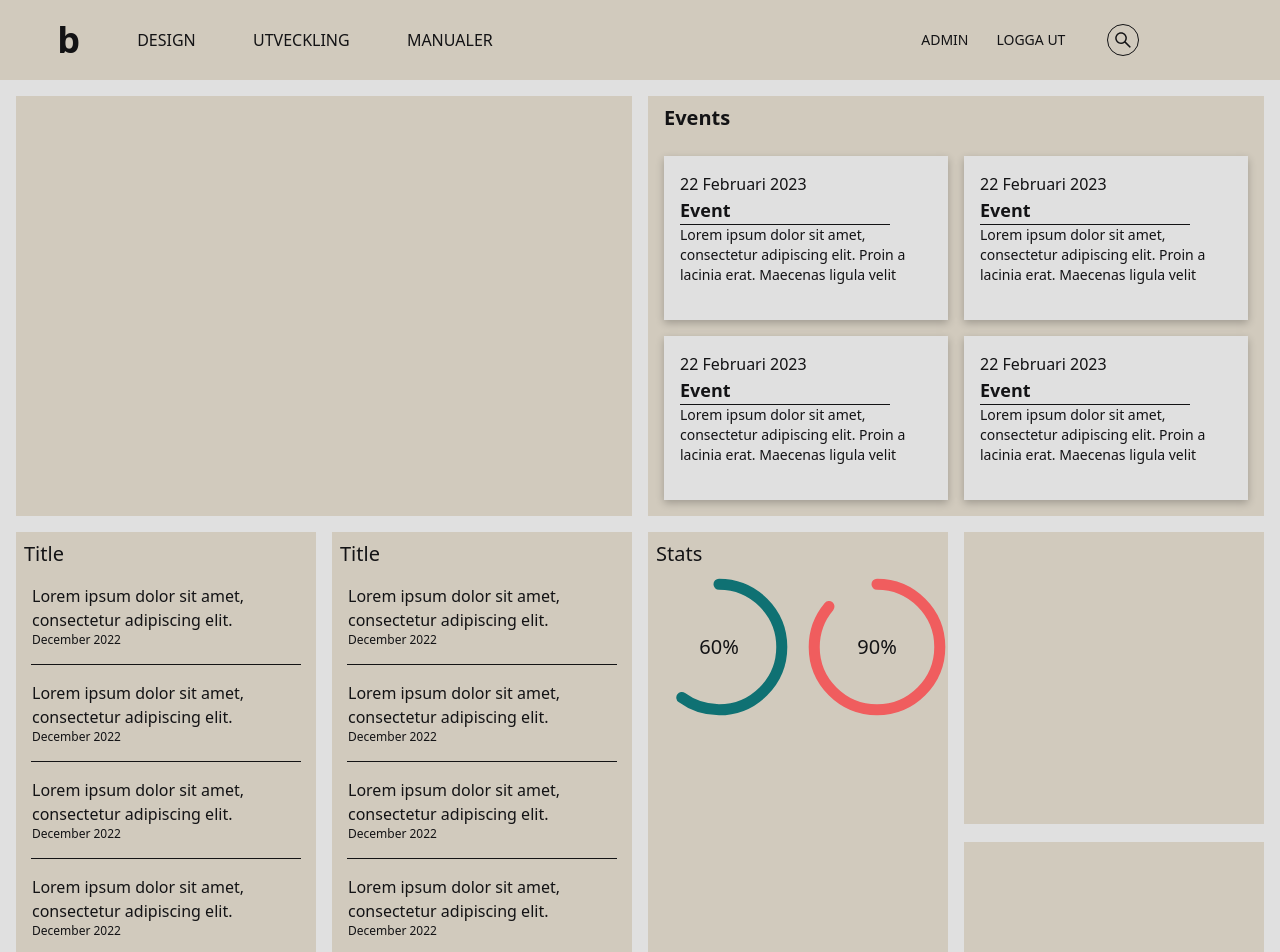
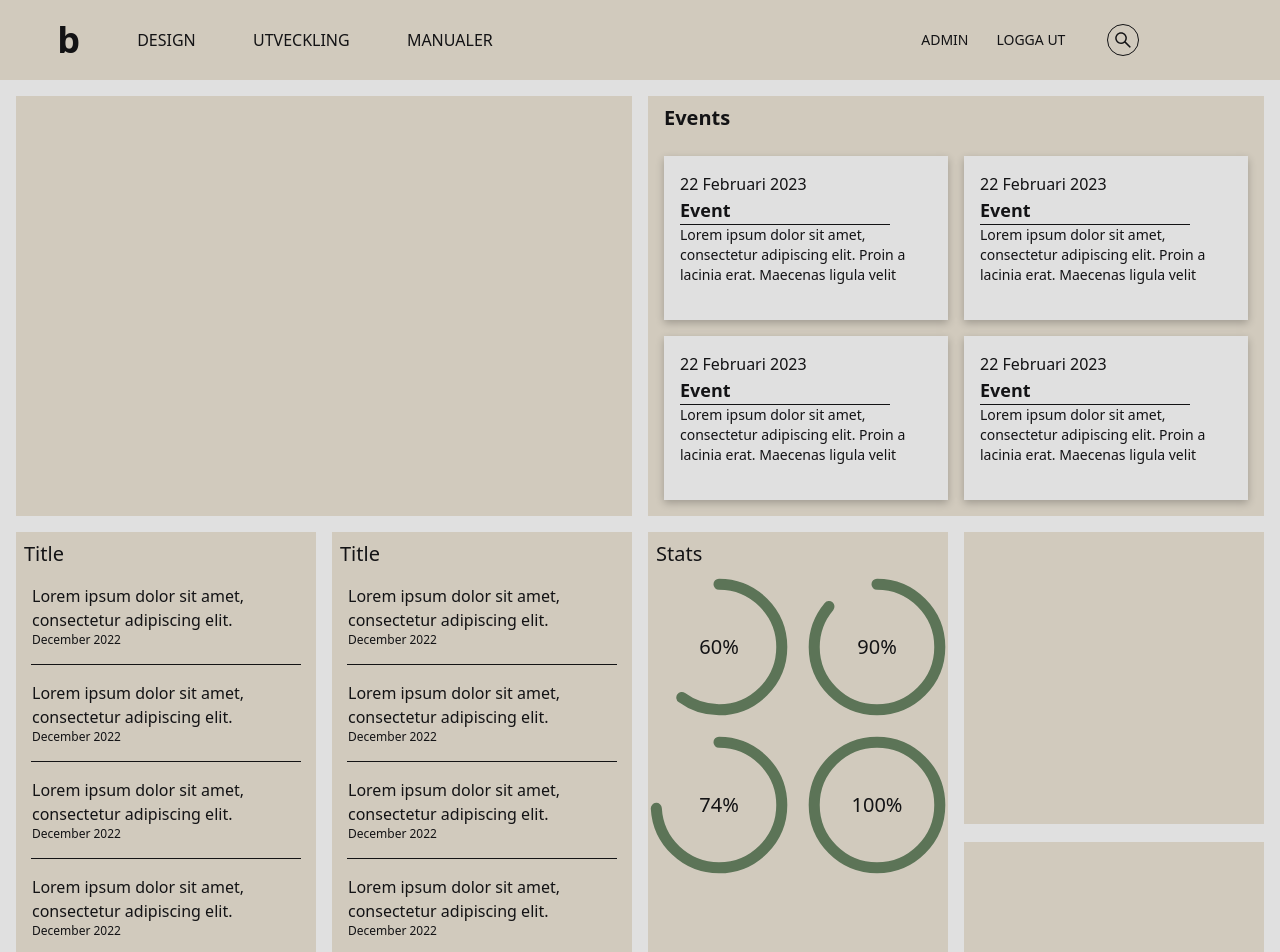
Before and after one commit to bekantskap/brainforest-skynet, a Next.js app: page /dashboard in a window 1280 px wide. Shown: the top 952 px of the page. Built offline with nearby package versions, Linux system fonts and the light colour scheme.

Commit message:
added persistent layout

```diff
--- a/components/CardArticle.tsx
+++ b/components/CardArticle.tsx
@@ -1,5 +1,5 @@
 import Link from "next/link";
-import React from "react";
+import React, { ReactElement } from "react";
 
 const CardArticle = () => {
   return (
--- a/components/SideNavbar.tsx
+++ b/components/SideNavbar.tsx
@@ -8,9 +8,12 @@ import SubNav from "./SubNav";
 import { FaCode, FaBook, FaBrush } from "react-icons/fa";
 
 const SideNavbar = () => {
-  const context = useContext(SiteContext) as any;
+  const context = useContext(SiteContext);
+
+  const [activeLink, setActiveLink] = useState(false);
 
   const handleSubNav = (content: string) => {
+    setActiveLink(!activeLink);
     if (context.subNav.navdir === content || content === "close") {
       const newObj = {
         subnav: false,
@@ -28,15 +31,16 @@ const SideNavbar = () => {
 
   return (
     <>
-      <nav className="w-[80px] h-screen bg-primarycolor">
-        <section className="h-4/6 hidden relative lg:flex flex-col justify-evenly items-center">
+      <nav className="h-[80px] w-screen md:w-[80px] md:h-screen bg-primarycolor">
+        <section className="h-3/6 hidden relative lg:flex flex-col justify-evenly items-center">
           <Link onClick={() => handleSubNav("close")} href="/dashboard">
             <h2 className="text-4xl font-bold">b</h2>
           </Link>
-          <div>
+          <div className="h-3/6 flex flex-col justify-around">
+            <div className={` ${activeLink ? "bg-white" : ""}`}>
               <FaBrush
                 onClick={() => handleSubNav("design")}
-              className="header-link"
+                className={`header-link ${activeLink ? "bg-white" : ""}`}
               />
             </div>
             <div>
@@ -51,26 +55,27 @@ const SideNavbar = () => {
                 className="header-link"
               />
             </div>
+          </div>
         </section>
         <SubNav />
-        {/* <section className="hidden lg:w-[400px]  lg:flex items-center justify-evenly"> */}
-        {/* <div className="flex w-3/6 justify-evenly">
+        {/* <section className="hidden lg:w-[400px]  lg:flex items-center justify-evenly">
+          <div className="flex w-3/6 justify-evenly">
             <Link href="/">
               <h3 className="text-sm">ADMIN</h3>
             </Link>
             <Link href="/">
               <h3 className="text-sm">LOGGA UT</h3>
             </Link>
-          </div> */}
-        {/* <form className="flex relative items-center w-40">
+          </div>
+          <form className="flex relative items-center w-40">
             <AiOutlineSearch className="text-xl absolute ml-[6px]" />
 
             <input
               type="text"
               className="cursor-pointer z-10 h-8 w-8 relative rounded-full border bg-transparent outline-none focus:w-full focus:cursor-text focus:pl-8 focus:pr-4 transition-width ease-in-out duration-700"
             ></input>
-          </form> */}
-        {/* </section> */}
+          </form>
+        </section> */}
         <MobileNav />
       </nav>
     </>
--- a/components/Stats.tsx
+++ b/components/Stats.tsx
@@ -8,7 +8,7 @@ const Stats = () => {
         <div className="relative flex items-center justify-center col-span-2">
           <svg viewBox="0 0 36 36">
             <path
-              className="circle fill-none stroke-[2.8px] stroke-[#0F7173]"
+              className="circle fill-none stroke-[2.8px] stroke-[#5C7457]"
               d="M18 2.0845
       a 15.9155 15.9155 0 0 1 0 31.831
       a 15.9155 15.9155 0 0 1 0 -31.831"
@@ -23,7 +23,7 @@ const Stats = () => {
         <div className="relative flex items-center justify-center col-span-2 ">
           <svg viewBox="0 0 36 36">
             <path
-              className="circle fill-none stroke-[2.8px] stroke-[#F05D5E]"
+              className="circle fill-none stroke-[2.8px] stroke-[#5C7457]"
               d="M18 2.0845
       a 15.9155 15.9155 0 0 1 0 31.831
       a 15.9155 15.9155 0 0 1 0 -31.831"
@@ -35,7 +35,36 @@ const Stats = () => {
           </svg>
           <p className="absolute text-xl">90%</p>
         </div>
-        <div></div>
+        <div className="relative flex items-center justify-center col-span-2">
+          <svg viewBox="0 0 36 36">
+            <path
+              className="circle fill-none stroke-[2.8px] stroke-[#5C7457]"
+              d="M18 2.0845
+      a 15.9155 15.9155 0 0 1 0 31.831
+      a 15.9155 15.9155 0 0 1 0 -31.831"
+              fill="none"
+              stroke="#444"
+              stroke-width="1"
+              strokeDasharray="74,100"
+            />
+          </svg>
+          <p className="absolute text-xl">74%</p>
+        </div>
+        <div className="relative flex items-center justify-center col-span-2 ">
+          <svg viewBox="0 0 36 36">
+            <path
+              className="circle fill-none stroke-[2.8px] stroke-[#5C7457]"
+              d="M18 2.0845
+      a 15.9155 15.9155 0 0 1 0 31.831
+      a 15.9155 15.9155 0 0 1 0 -31.831"
+              fill="none"
+              stroke="#444"
+              stroke-width="1"
+              strokeDasharray="100,100"
+            />
+          </svg>
+          <p className="absolute text-xl">100%</p>
+        </div>
       </div>
     </section>
   );
--- a/layouts/Layout.js
+++ b/layouts/Layout.tsx
@@ -3,7 +3,7 @@ import React, { useContext } from "react";
 import Navbar from "../components/Navbar";
 import { SiteContext } from "../pages/_app";
 
-const Layout = ({ children }) => {
+const Layout = ({ children }: React.PropsWithChildren<{}>) => {
   const context = useContext(SiteContext);
 
   return (
--- a/pages/_app.tsx
+++ b/pages/_app.tsx
@@ -8,11 +8,13 @@ import {
   NavContextType,
 } from "../typing";
 import React from "react";
+import type { ReactElement, ReactNode } from "react";
+import type { NextPage } from "next";
 
 export const SubNavContext = createContext<NavContextType | null>(null);
 export const SiteContext = createContext<any>(null);
 
-export default function App({ Component, pageProps }: AppProps) {
+export default function App({ Component, pageProps }: AppPropsWithLayout) {
   const [subNav, setSubNav] = useState<INavState>({
     subnav: false,
     navdir: "",
@@ -30,17 +32,18 @@ export default function App({ Component, pageProps }: AppProps) {
     [subNav, setSubNav, modal, setModal]
   );
 
-  const Layout = Component.Layout || EmptyLayout;
+  const getLayout = Component.getLayout ?? ((page) => page);
 
   return (
-    <>
-      <SiteContext.Provider value={providerValue}>
-        <Layout>
-          <Component {...pageProps} />
-        </Layout>
-      </SiteContext.Provider>
-    </>
+    <SiteContext.Provider value={providerValue}>
+      {getLayout(<Component {...pageProps} />)}
+    </SiteContext.Provider>
   );
 }
 
-const EmptyLayout = ({ children }: any) => <>{children}</>;
+export type NextPageWithLayout<P = {}, IP = P> = NextPage<P, IP> & {
+  getLayout?: (page: ReactElement) => ReactNode;
+};
+type AppPropsWithLayout = AppProps & {
+  Component: NextPageWithLayout;
+};
--- a/pages/dashboard.tsx
+++ b/pages/dashboard.tsx
@@ -1,4 +1,4 @@
-import React from "react";
+import React, { ReactElement } from "react";
 import Head from "next/head";
 import CardDouble from "../components/CardDouble";
 import Cases from "../components/Cases";
@@ -6,8 +6,9 @@ import CardSmall from "../components/CardSmall";
 import Events from "../components/Events";
 import Stats from "../components/Stats";
 import Layout from "../layouts/Layout";
+import type { NextPageWithLayout } from "./_app";
 
-const Dashboard = () => {
+const Dashboard: NextPageWithLayout = () => {
   return (
     <>
       <Head>
@@ -27,6 +28,8 @@ const Dashboard = () => {
   );
 };
 
+Dashboard.getLayout = function getLayout(page: ReactElement) {
+  return <Layout>{page}</Layout>;
+};
+
 export default Dashboard;
-
-Dashboard.Layout = Layout;
--- a/pages/posts/[uri].tsx
+++ b/pages/posts/[uri].tsx
@@ -1,15 +1,19 @@
 import Image from "next/image";
-import React from "react";
+import React, { ReactElement } from "react";
 import Layout from "../../layouts/Layout";
+import { NextPageWithLayout } from "../_app";
 
-const Post = () => {
+const Post: NextPageWithLayout = () => {
   return (
     <div className="grid grid-cols-12 gap-4 mt-4">
       <article className="w-[595px] min-h-[842px] p-4 col-span-12 lg:col-span-8 bg-primarycolor">
         <div>
-          <div className="mb-4">
+          <div className="mb-2">
             <h2 className="text-xl font-semibold">Titel lorem ipsum</h2>
-            <p className="text-xs ml-2">12-22-2022</p>
+            <div className="ml-2 mr-2 flex justify-between">
+              <p className="text-xs ">12-22-2022</p>
+              <p className="text-xs">Author Authorsson</p>
+            </div>
           </div>
           <p className="text-sm p-4">
             Lorem ipsum dolor sit amet, consectetur adipiscing elit. Vivamus
@@ -50,7 +54,7 @@ const Post = () => {
           </p>
         </div>
       </article>
-      <section className="w-[295px] h-fit col-span-12 lg:col-span-4  ">
+      <section className="w-[295px] h-fit col-span-12 lg:col-span-4">
         <form className="flex flex-col items-end">
           <textarea className="w-full h-40 resize-none focus:outline-accentcolor"></textarea>
           <button className="h-10 w-14 bg-accentcolor text-white text-sm hover:text-textcolor hover:border-accentcolor hover:bg-primarycolor hover:border">
@@ -78,4 +82,6 @@ export async function getStaticProps({ params }: any) {
   };
 }
 
-Post.Layout = Layout;
+Post.getLayout = function getLayout(page: ReactElement) {
+  return <Layout>{page}</Layout>;
+};
--- a/pages/posts/index.tsx
+++ b/pages/posts/index.tsx
@@ -1,8 +1,9 @@
-import React from "react";
+import React, { ReactElement } from "react";
 import CardArticle from "../../components/CardArticle";
 import Layout from "../../layouts/Layout";
+import { NextPageWithLayout } from "../_app";
 
-const Posts = () => {
+const Posts: NextPageWithLayout = () => {
   return (
     <div>
       <h2 className="pt-2 pb-2 text-2xl">Header</h2>
@@ -30,4 +31,6 @@ const Posts = () => {
 
 export default Posts;
 
-Posts.Layout = Layout;
+Posts.getLayout = function getLayout(page: ReactElement) {
+  return <Layout>{page}</Layout>;
+};
```
Also changed, not shown: tsconfig.json (+7 -1 lines). Lines whose indentation alone changed are shown as unchanged.
